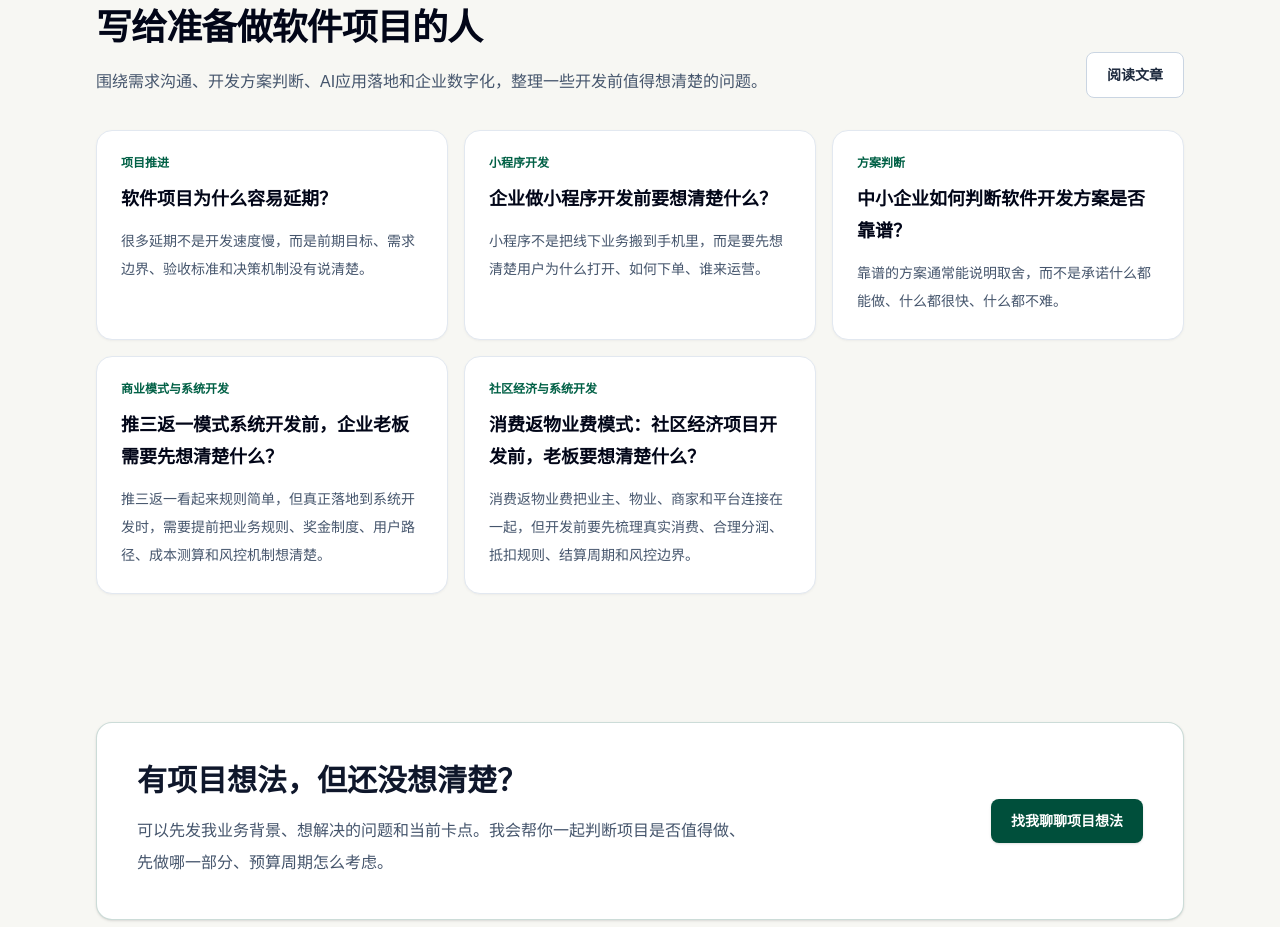
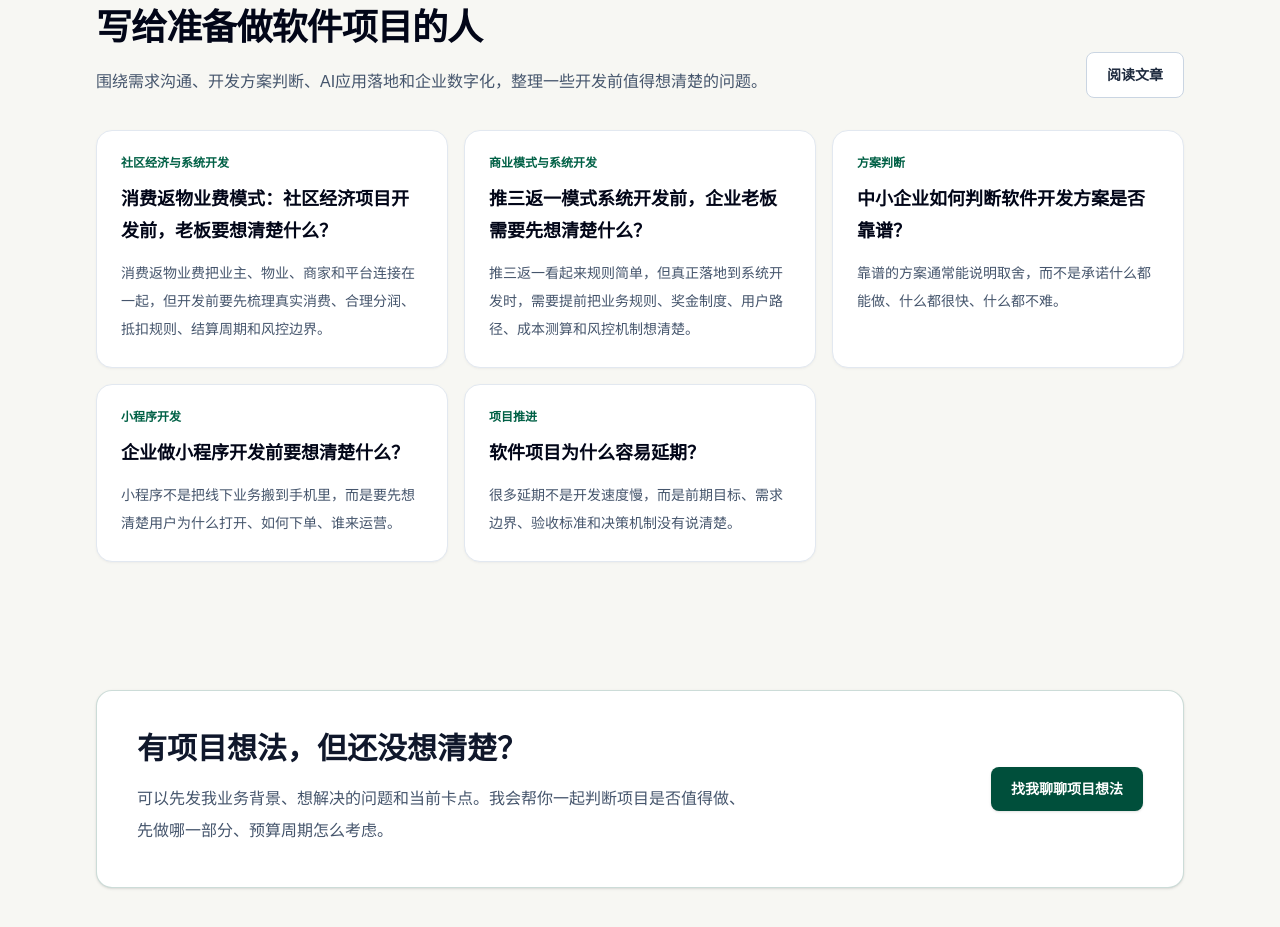
Before and after one commit to jaws1993333-cell/my-personal-site, a Next.js app: page / in a window 1280 px wide. Shown: the part 3120-4047 px from the top of the page. Built offline with nearby package versions, Linux system fonts and the light colour scheme; no server answers.

Commit message:
fix article newest sort order

```diff
--- a/app/data/articles.ts
+++ b/app/data/articles.ts
@@ -417,17 +417,37 @@ export function getArticleBySlug(slug: string) {
 }
 
 export function getArticlesByNewest() {
-  return [...articles].sort(
-    (left, right) => new Date(right.date).getTime() - new Date(left.date).getTime(),
-  );
+  return [...articles]
+    .map((article, index) => ({ article, index }))
+    .sort((left, right) => {
+      const dateDiff =
+        new Date(right.article.date).getTime() - new Date(left.article.date).getTime();
+
+      if (dateDiff !== 0) {
+        return dateDiff;
+      }
+
+      return right.index - left.index;
+    })
+    .map(({ article }) => article);
 }
 
 export function getArticlesByPopular() {
-  return [...articles].sort((left, right) => {
-    if (right.views !== left.views) {
-      return right.views - left.views;
-    }
+  return [...articles]
+    .map((article, index) => ({ article, index }))
+    .sort((left, right) => {
+      if (right.article.views !== left.article.views) {
+        return right.article.views - left.article.views;
+      }
 
-    return new Date(right.date).getTime() - new Date(left.date).getTime();
-  });
+      const dateDiff =
+        new Date(right.article.date).getTime() - new Date(left.article.date).getTime();
+
+      if (dateDiff !== 0) {
+        return dateDiff;
+      }
+
+      return right.index - left.index;
+    })
+    .map(({ article }) => article);
 }
```
